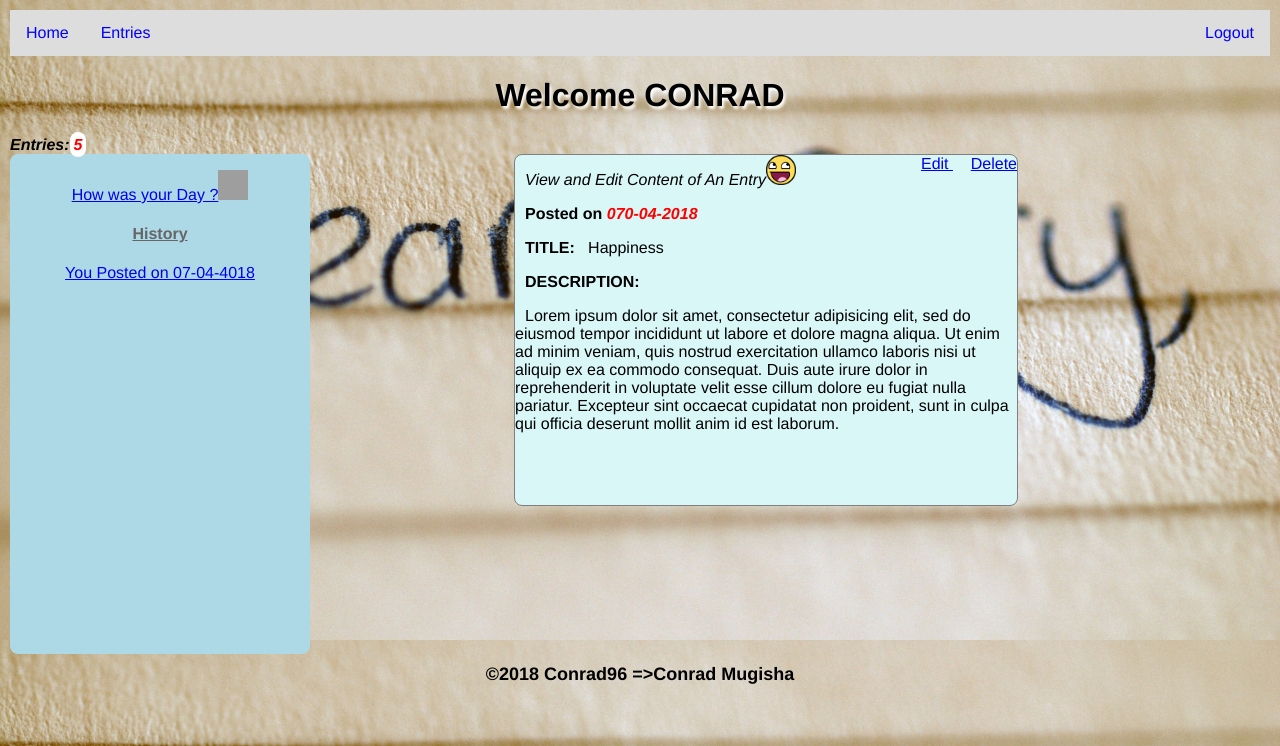
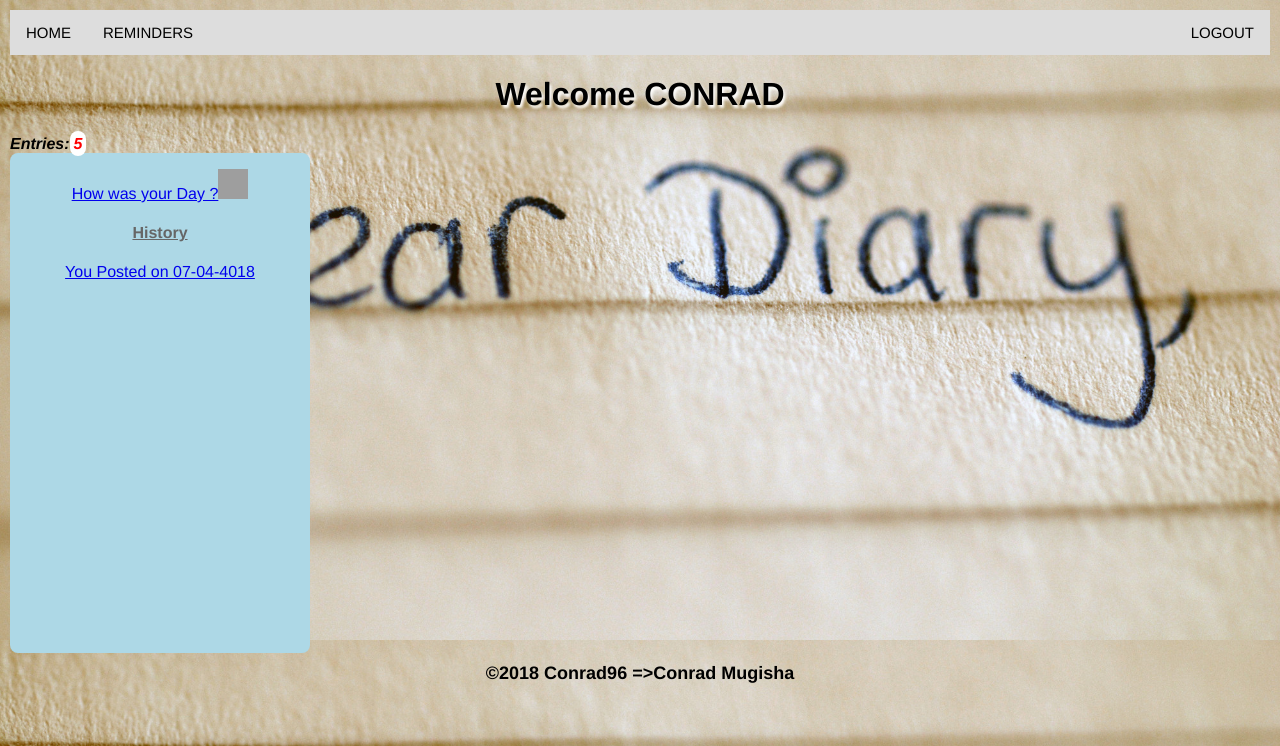
Before and after one commit to conrad96/myDiary, a Flask app: page /user in a window 1280 px wide. Shown: the top 746 px of the page. Run offline with Flask 2, Linux system fonts and the light colour scheme; grey boxes are pictures that could not be loaded.

Commit message:
More Changes

```diff
--- a/app.py
+++ b/app.py
@@ -6,24 +6,31 @@ app=Flask(__name__)
 def index():
 	return render_template('index.html')
 
+#about Page
 @app.route('/about')
 def register():
 	return render_template('about.html')
 
+#register Page
 @app.route('/register')
 def login():
 	return render_template('register.html')
 
+#user Page
 @app.route('/user')
 def user():
 	return render_template('user.html')
 
-@app.route('/entries')
-def entries():
-	return render_template('entries.html')
+#reminders Page
+@app.route('/reminders')
+def reminders():
+	return render_template('reminders.html')
+
+#logout user
 @app.route('/logout')
 def logout():
 	return redirect(url_for('index'))
+
 if __name__ == '__main__':
 	app.debug = True
 	port = int(os.environ.get("PORT", 5000))
--- a/static/css/styles.css
+++ b/static/css/styles.css
@@ -24,20 +24,24 @@ body{
     padding: 0;
     overflow: hidden;
     background-color: #333;
+    color: black;
 }
 
 .navigation ul li {
     float: left;
+    text-transform: uppercase;
+    font-size: 15px;
+
 }
 .navigation ul li a {
-     display: block;
-    color: blue;
+    display: block;
     text-align: center;
+    color: black;
     padding: 14px 16px;
     text-decoration: none;
 }
 .navigation ul li a:hover{
-	color: black;
+	color: #9aeaea;
 }
 
 
@@ -97,7 +101,7 @@ body{
     clear: both;
 }
 #view-entry{
-	display: block;
+
 	border:1px solid gray;
 	border-radius: 8px;
 	color:black;
--- a/static/js/main.js
+++ b/static/js/main.js
@@ -1,8 +1,11 @@
 /*display entry form*/
 function entry(){
 	document.getElementById("new-entry").style.display='block';
+	document.getElementById("view-entry").style.display='none';
 }
 /*display Posted  posts*/
 function post(){
-	document.getElementById("")
+	document.getElementById("view-entry").style.display='block';
+	document.getElementById("new-entry").style.display='none';
+	//alert('cllc');
 }
--- a/templates/user-navigation.html
+++ b/templates/user-navigation.html
@@ -2,7 +2,7 @@
 <div class="navigation">
 		<ul>
 		<li><a href="/user">Home</a></li>
-		<li><a href="/entries">Entries</a></li>
+		<li><a href="/reminders">Reminders</a></li>
 		<li style="float:right"><a href="/logout">Logout</a></li>
 		</ul>
 </div>
--- a/templates/user.html
+++ b/templates/user.html
@@ -38,12 +38,12 @@
 			</form>
 		</div><!-- End new-entry -->
 
-		<div id="view-entry">
+		<div id="view-entry" style="display: none;">
 
 			<i style="color: black;padding-left: 10px;" >View and Edit Content of An Entry<img src={{url_for('static',filename='img/smiley.png')}} style="width: 30px;height: 30px;" /></i>
 			<span style="float:right;">
-			<a href="#">Edit </a>&nbsp;&nbsp;&nbsp;
-			<a href="#">Delete </a>
+			<a href="#" onclick="edit();">Edit </a>&nbsp;&nbsp;&nbsp;
+			<a href="#" onclick="remove();">Delete </a>
 			</span>
 			<p />
 			<strong style="padding-left: 10px;">Posted on <i style="color: red;">070-04-2018</i></strong>
@@ -63,7 +63,7 @@
 				proident, sunt in culpa qui officia deserunt mollit anim id est laborum.
 			</span>
 
-		</div><!-- End new-entry -->
+		</div><!-- End view-entry -->
 
 		</div><!-- End box -->
 	</div><!-- End div row-->
```
Also changed, not shown: templates/reminders.html (renamed from templates/entries.html).
